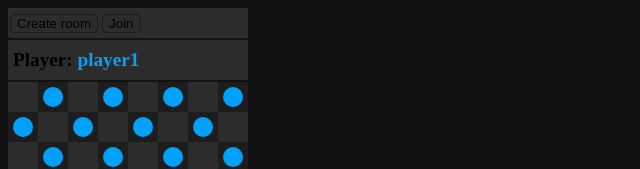
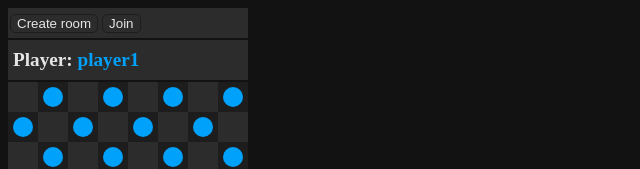
Before and after one commit to onicat/react-checkers, a React (Create React App) app: page / in a window 1280 px wide. Shown: the top 169 px of the page, without its empty margins (0-640 px from the left). Built offline with nearby package versions, Linux system fonts and the light colour scheme.

Commit message:
Changed text color

```diff
--- a/src/styles/Button.css
+++ b/src/styles/Button.css
@@ -3,4 +3,5 @@
   background-color: transparent;
   border: 1px solid #1D1D1D;
   border-radius: 5px;
+  color: #E5E5E5;
 }
--- a/src/styles/Panel.css
+++ b/src/styles/Panel.css
@@ -10,4 +10,5 @@
   margin: 0;
   padding: 0 5px;
   font-size: 1.2em;
+  color: #E5E5E5;
 }
```
